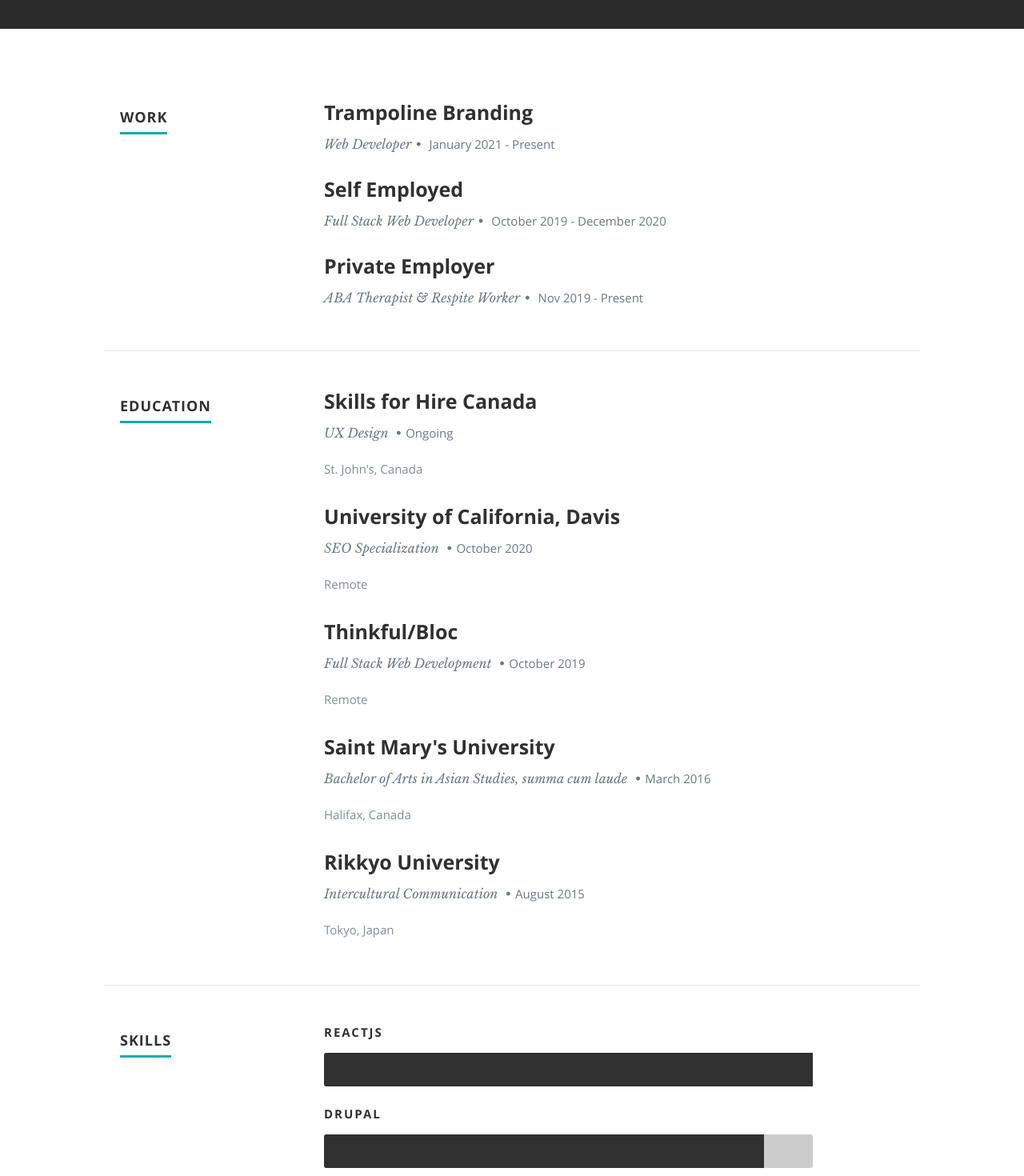
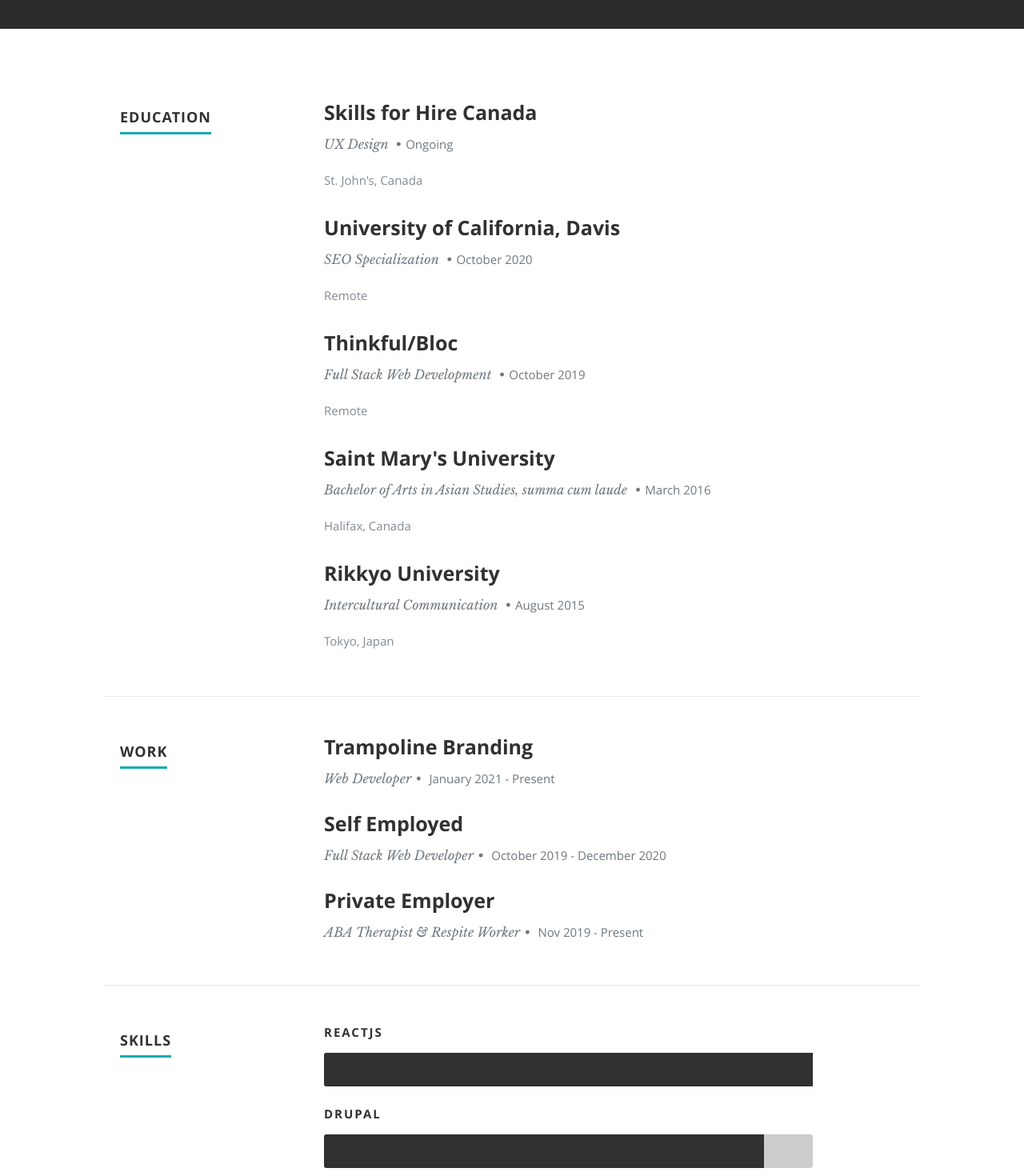
Before and after one commit to hp0809/portfolio-new, a React (Create React App) app: page / in a window 1280 px wide. Shown: the part 1340-2810 px from the top of the page at 80% size. Built offline with nearby package versions, Linux system fonts and the light colour scheme.

Commit message:
fixed layout

```diff
--- a/src/Components/Resume.js
+++ b/src/Components/Resume.js
@@ -40,16 +40,6 @@
 
     return (
       <section id="resume">
-         <div className="row work">
-          <div className="three columns header-col">
-            <h1>
-              <span>Work</span>
-            </h1>
-          </div>
-
-          <div className="nine columns main-col">{work}</div>
-        </div>
-
         <div className="row education">
           <div className="three columns header-col">
             <h1>
@@ -64,7 +54,15 @@
           </div>
         </div>
 
+        <div className="row work">
+          <div className="three columns header-col">
+            <h1>
+              <span>Work</span>
+            </h1>
+          </div>
 
+          <div className="nine columns main-col">{work}</div>
+        </div>
 
         <div className="row skill">
           <div className="three columns header-col">
```
